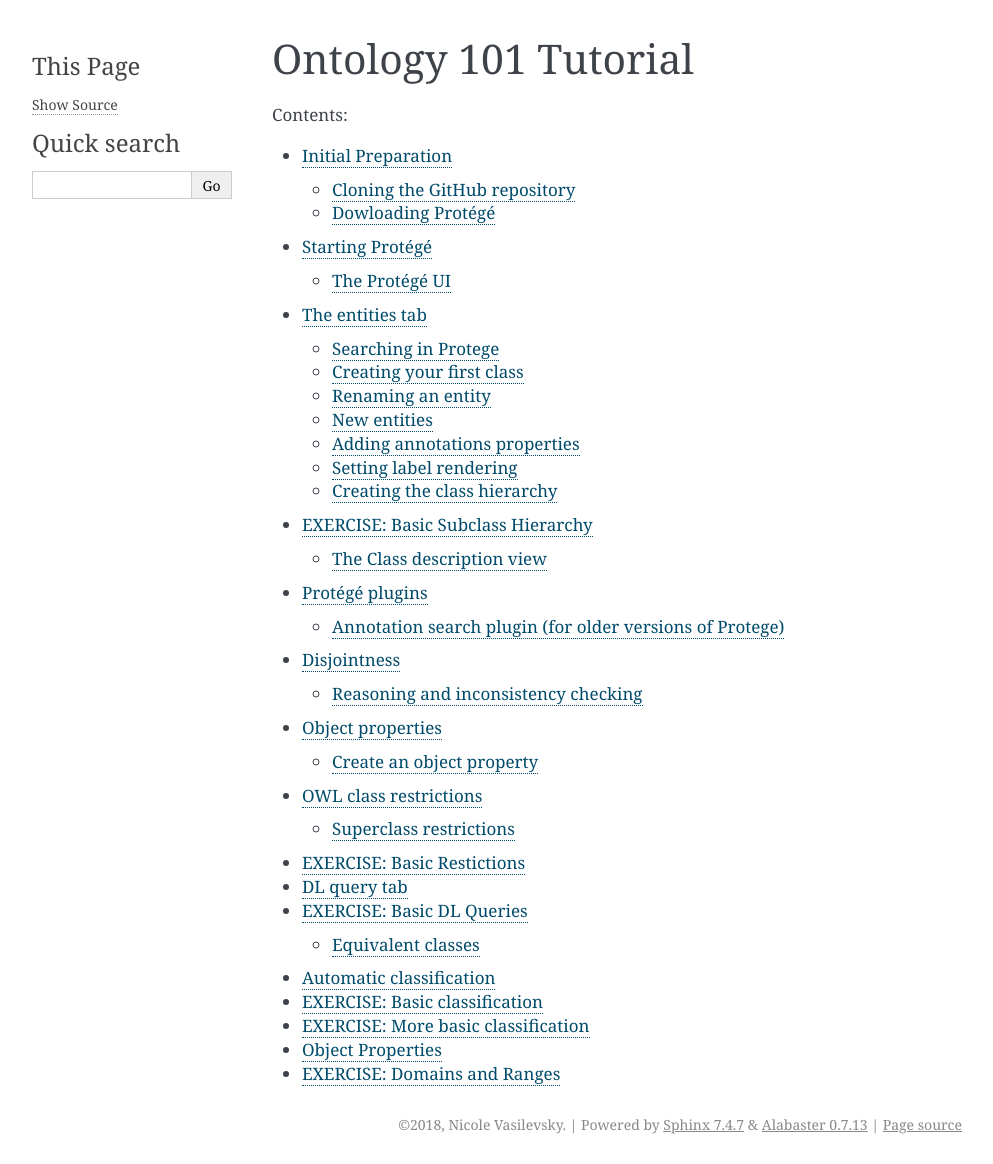
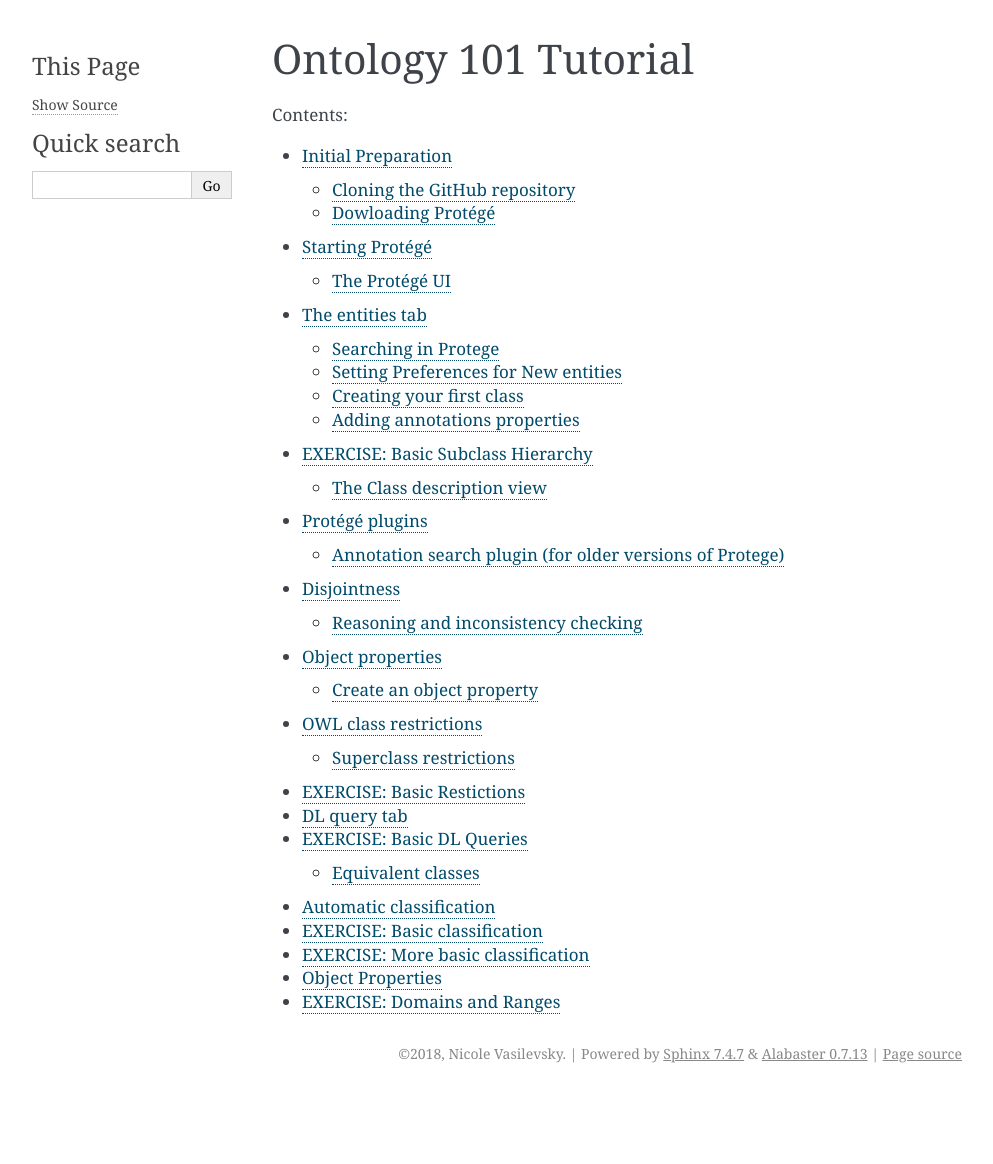
Before and after one commit to obophenotype/cell-ontology-training, a Sphinx documentation site: the page built from docs/index.rst, in a window 1280 px wide. Shown: the whole page, without its empty margins (148-1141 px from the left). Built offline with Sphinx 7.4.7, drawn with Linux system fonts in a browser that asks for light colours; after the commit the page ends 1093 px from its top, so only the background shows below that; part of the change alters nothing that is shown.

Commit message:
Update EntitiesTab.md

```diff
--- a/docs/EntitiesTab.md
+++ b/docs/EntitiesTab.md
@@ -12,95 +12,58 @@ The Entities tab is split into two halves. The left-hand side provides a suite o
 
 #### Searching in Protege
 
-You can navigate through the hierarchy to find the top level 'cell' class (*described below), or search for the class using the search bar on the right.
+You can navigate through the hierarchy to find the top level 'cell' class (* described below), or search for the class using the search bar on the right. The search window will open on top of your Protege pane, we recommend resizing it and moving the two panes side by side.
 
 ![](./media/Figure10b.png)
 
-*'cell' is classified under continuant -> 'independent continuant' -> 'material entity' -> object -> cellular_component -> cell
+* 'cell' is classified under continuant -> 'independent continuant' -> 'material entity' -> object -> cellular_component -> cell
+
+#### Setting Preferences for New entities
+
+Ontology terms have separate names and IDs. The names are annotation values (labels) and the IDs are represented using IRIs. The OBO foundry has a policy on IRI (or ID) generation (http://www.obofoundry.org/principles/fp-003-uris.html). You can set an ID strategy using the “New Entities” tab under the Protégé Preferences – on the top tool bar, click the “Protégé dropdown, then click Preferences.
+
+![](./media/Figure18.png)
+
+Set your new entity preferences as in the following screenshot in the New Entities tab:
+
+![](./media/Figure19.png)
+
+Note - if you edit more than one ontology in Protege, you will need to update your Preferences for each ontology before you edit.
+
+Note that all OBO library ontologies should use the “Specified URI” value: http://purl.obolibrary.org/obo
 
 #### Creating your first class
 
-By far the most common panel for working with your ontology is the **Class hierarchy panel.**
+New classes are created in the **Class hierarchy panel on the left.**
 
-![](./media/Figure11.png)
+There are three buttons at the top of the class hierarchy view. These allow you to add a **subclass (L-shaped icon)**, **add a sibling class (c-shaped icon)**, or **delete a selected class (x’d circle)**.
 
-There are three button at the top of the class hierarchy view. These allow you to add a **subclass (L-shaped icon)**, **add a sibling class (c-shaped icon)**, or **delete a selected class (x’d circle)**. Click the add subclass button to add a child class to OWL thing.
+Practice adding a new term:
+- Search for the term 'muscle precursor cell'.
+- When you aare clicked on the term in the Class hierarchy pane, click the add subclass button to add a child class to 'muscle precursor cell'.
 
 ![](./media/Figure12.png)
 
-A dialog will popup. For now, simply name this class **cellular_component**.  Click “OK” to add the class.
+A dialog will popup. Name this new subclass **migratory muscle precursor**.  Click “OK” to add the class.
 
 ![](./media/Figure13.png)
 
-The class should have been created as follows. By default, Protégé will use the ontology IRI, followed by a #, followed by your specified name (replacing spaces with underscores) as the unique IRI for this entity. If you hover over this class with your mouse you will see the full IRI for this class.  Important: If you have previously configured an IRI generation scheme you may see your IRI being generated in an alternate format (see below).
+By default, Protégé will use the ontology IRI, followed by a #, followed by your specified name (replacing spaces with underscores) as the unique IRI for this entity. If you hover over this class with your mouse you will see the full IRI for this class.
 
 ![](./media/Figure14.png)
 
-#### Renaming an entity
-
-We can change the IRI for a concept using the rename function in the Refactoring menu. Note that this function can also be accessed with a command U keystroke. Rename the **cellular_component** class to use its proper IRI from the Gene Ontology [http://purl.obolibrary.org/obo/GO_0005575](http://purl.obolibrary.org/obo/GO_0005575)
-
-![](./media/Figure15.png)
-
-Make sure to check the “Show full IRI” box so you can edit the full IRI.
-
-![](./media/Figure16.png)
-
-And then paste or type in the correct GO URI (http://purl.obolibrary.org/obo/GO_0005575).
-
-![](./media/Figure17.png)
-
-Now the correct GO URI appears in the ontology; in the Class hierarchy panel, the class will appear as “GO_0005575” (to those who have used Protégé before you might see a different label). Luckily you don’t have to rename every entity you create when building your own ontology; Protégé provides a “New Entities” preferences panel where you can specify how new IRI should be created, described in the next section.
-
-#### New entities
-
-Terms in the ontologies we use have separate names and IDs. The names are annotation values (labels) and the IDs are represented using IRIs. The OBO foundry has a policy on IRI (or ID) generation (http://www.obofoundry.org/principles/fp-003-uris.html). You can set an ID strategy using the “New Entities” tab under the Protégé preferences – on the top tool bar, click the “Protégé dropdown, then click Preferences.
-
-![](./media/Figure18.png)
-
-Set your new entity preferences as in the following screenshot, then choose the New Entities tab):
-
-![](./media/Figure19.png)
-
-For ontologies other than GO, change the value of the prefix.
-
-Note that all OBO library ontologies should use the “Specified URI” value: http://purl.obolibrary.org/obo
-
 #### Adding annotations properties
 
-Using Protégé you can add annotations such as labels, descriptions, cross references (xrefs) to any OWL entity. The panel on the right, named Annotations, is where these annotations are added. Use this panel to add a **cellular_component** label to the class you created previously (notice how when changed the IRI, you also lost your label. This is because the label was previously part of the IRI, and Protégé was rendering the label based on the IRI. We’ll fix that in a minute.)  Click on the GO labelled class to select it.
+Using Protégé you can add annotations such as labels, descriptions, database cross references (dbxrefs) to any OWL entity. The panel on the right, named Annotations, is where these annotations are added.
+
+Use this panel to add a definition to the class you created. Select the + button to add an annotation to the selected entity. Click on the annotation 'definition' on the left and copy and paste in the definition to the white editing box on the right. Click OK.
+
+Definition: Muscle precursor cells that delaminate from the dermomyotome after epithelial-to-mesenchymal transition (EMT) and undergo long-range migration while retaining proliferative capacity.
 
 ![](./media/Figure20.png)
-
-Select the + button to add an annotation to the selected entity. Protégé has a set of built in annotation properties, such as label and comment – add rdfs:label “cellular_component” and click OK. You can also add a comment such as “created during BDK14 tutorial”, by clicking the + sign again, choosing “rdfs:comment” on the left hand side bar, and typing your comment in the “Literal” box, then click OK.
 
 ![](./media/Figure21.png)
 
 ![](./media/Figure22.png)
 
-Note that often you will start from an existing OWL file, then your ontology will include a pre-declared set of annotation properties such as ‘has exact synonym’ and ‘definition’. _You may never need to create your own annotation properties._
-
-#### Setting label rendering
-
-You can change how Protégé renders entities. It is common to want to view entities by their **label**, rather than **identifiers.** In fact, you can tell Protégé to render on any annotation property you choose. Experiment with the different options in the menu, and to conclude, set the rendering to use the class label (rdfs:label).
-
-In the View menu choose “Render by label”:
-
-![](./media/Figure23.png)
-
-The **cellular_component** class will now render in the hierarchy view using the value of the label annotation property. Note that the ability to flip between different renderings can often be very useful in old versions of Protégé, as the Protégé search box in the upper right searches on whatever is rendered.  If you are using an older version of Protégé, searching for a term by ID for example, it can be useful to render by ID and then flip back to render by label. In the 5.1 version, the search box will search for either labels or ID.
-
-
-#### Creating the class hierarchy
-
-We will now create a simple class hierarchy. In Protégé, ‘class hierarchy’ typically refers to a sub/superclass hierarchy (also known as an _‘is_a’_ hierarchy in OBO format). We will return to relations such as _‘part_of’_ later on in this tutorial. For now, we will take advantage of the fact that the GO cell component ontology allows us to bypass this for now by means of classes such as ‘cell part’ and ‘nuclear part’.
-
-Classes may be quickly added to an ontology with the **add subclass (vertical arrow below)** and **add sibling class (horizontal arrow below)** icons in the class hierarchy view.
-
-![](./media/Figure25.png)
-
-Use the **add subclass (vertical arrow below)** and add **sibling class (horizontal arrow below)** buttons to create a hierarchy that looks like the following (your window will look slightly different than the view below which is from an earlier version of Protégé).  Note that you can click and drag classes in the hierarchy to re-arrange them. When planning your own ontology take a good amount of time to standardize your label format, check other ontologies, and be consistent.
-
-![](./media/Figure25-2.png)
-
-Don’t bother to add textual definitions, synonyms, etc. at this stage, as you won’t be using this ontology in latter exercises. _Note: the order of the classes in your Class hierarchy may not be the same as you see in the screenshot (e.g. 'cell part' may appear above cell). Don’t worry about this. Just make sure that the subclass relationships are correct._
+CL includes a pre-declared set of annotation properties such as ‘has exact synonym’ and ‘definition’.
```
